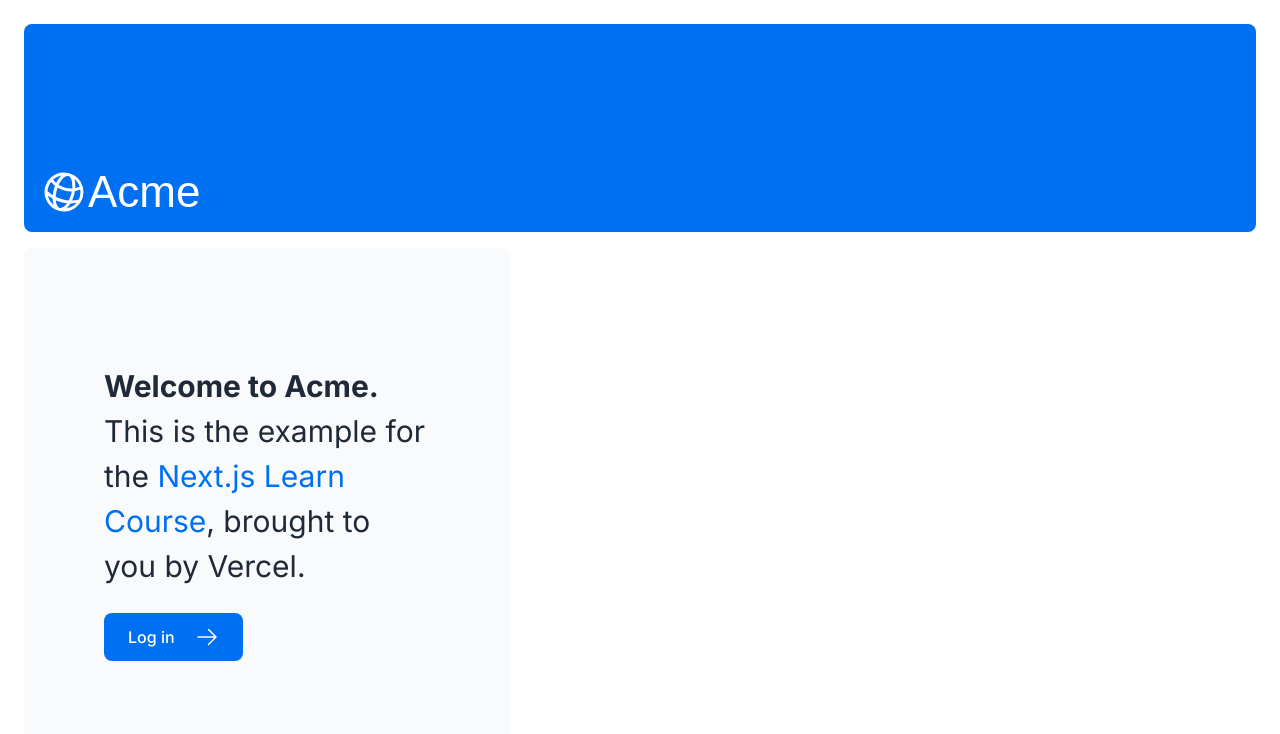
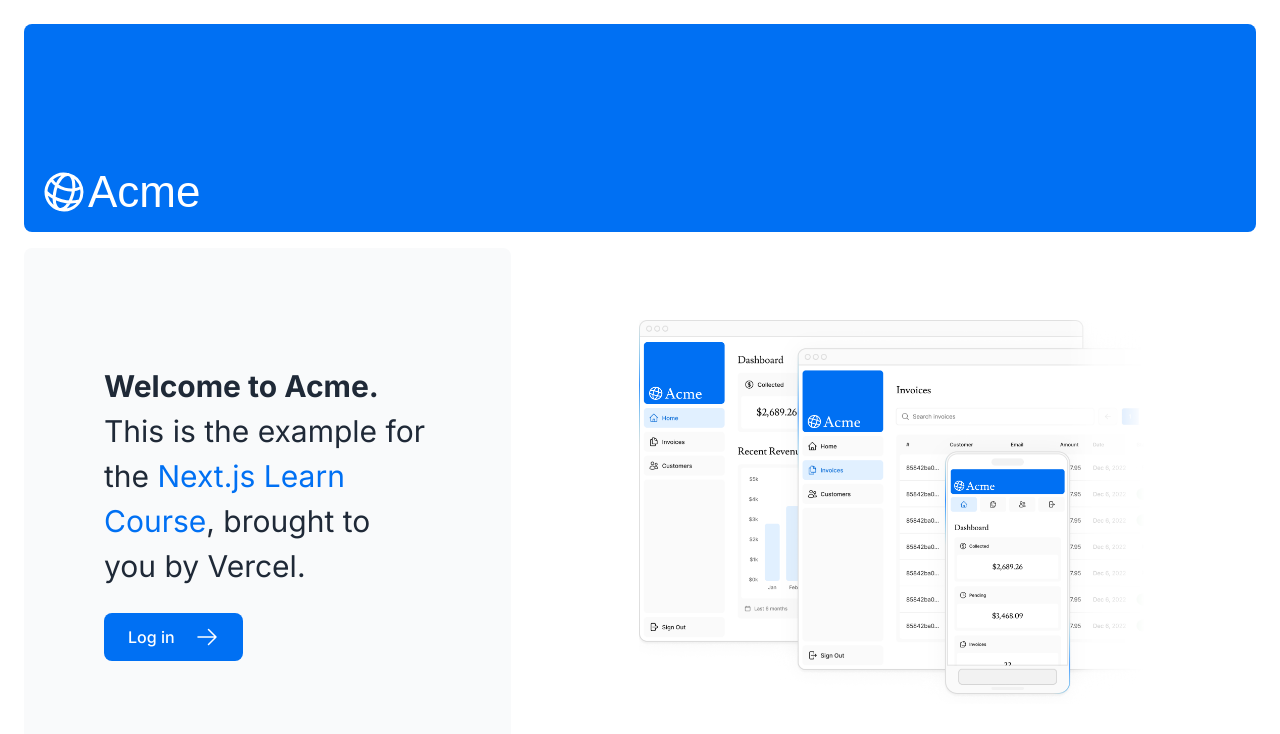
Before and after one commit to TOnodera/nextjs-dashboard, a Next.js app: page / in a window 1280 px wide. Shown: the top 734 px of the page. Built offline with nearby package versions, Linux system fonts and the light colour scheme; a web font is replaced by a local one.

Commit message:
chapter3 is done.

```diff
--- a/app/page.tsx
+++ b/app/page.tsx
@@ -1,6 +1,8 @@
 import AcmeLogo from '@/app/ui/acme-logo';
 import { ArrowRightIcon } from '@heroicons/react/24/outline';
 import Link from 'next/link';
+import Image from 'next/image';
+
 
 export default function Page() {
   return (
@@ -26,6 +28,20 @@
         </div>
         <div className="flex items-center justify-center p-6 md:w-3/5 md:px-28 md:py-12">
           {/* Add Hero Images Here */}
+          <Image
+            src="/hero-desktop.png"
+            width={1000}
+            height={760}
+            className='hidden md:block'
+            alt='Screenshots of the dashboard project showing desktop version'
+          />
+          <Image
+            src="/hero-mobile.png"
+            width={560}
+            height={620}
+            className='md:hidden block '
+            alt='Screenshots of the dashboard project showing desktop version'
+          />
         </div>
       </div>
     </main>
```
